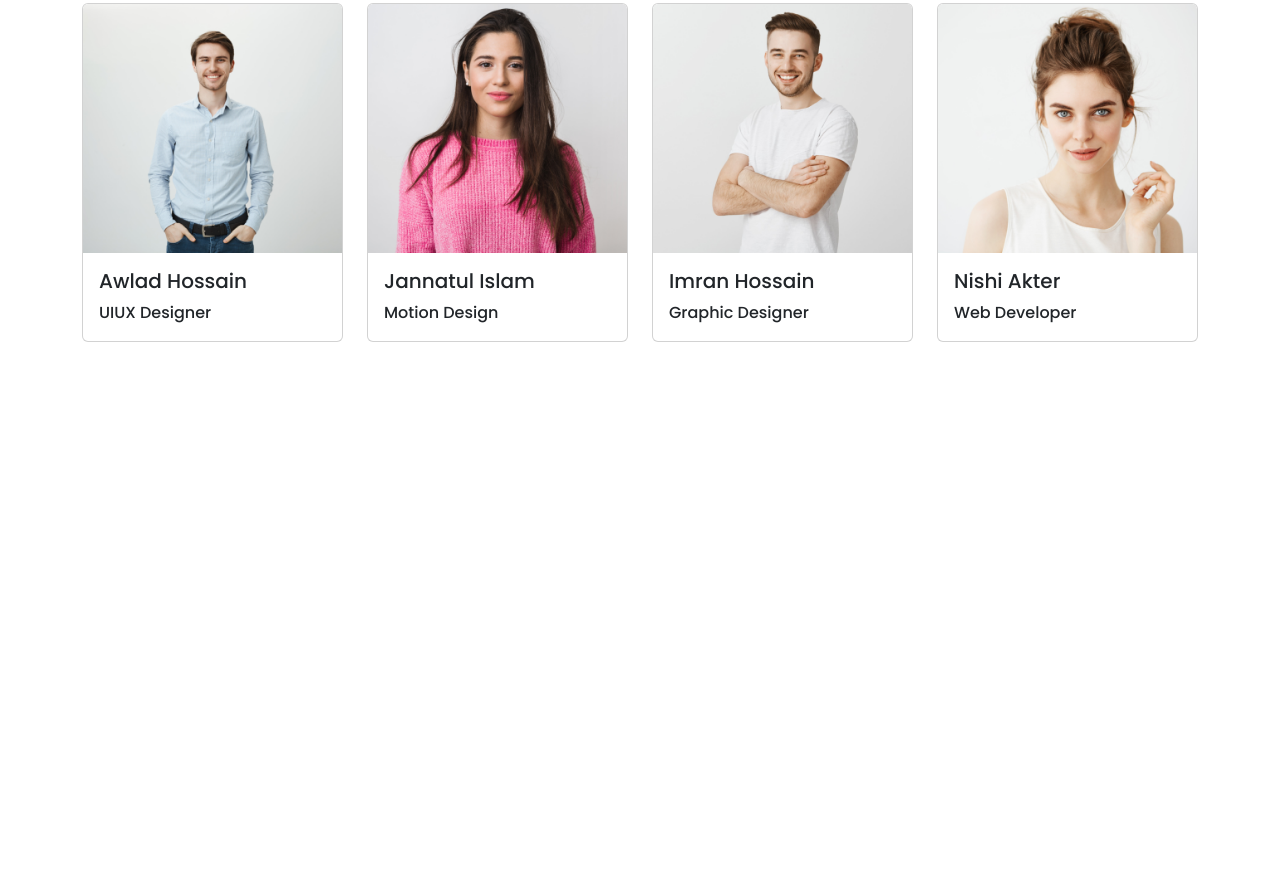
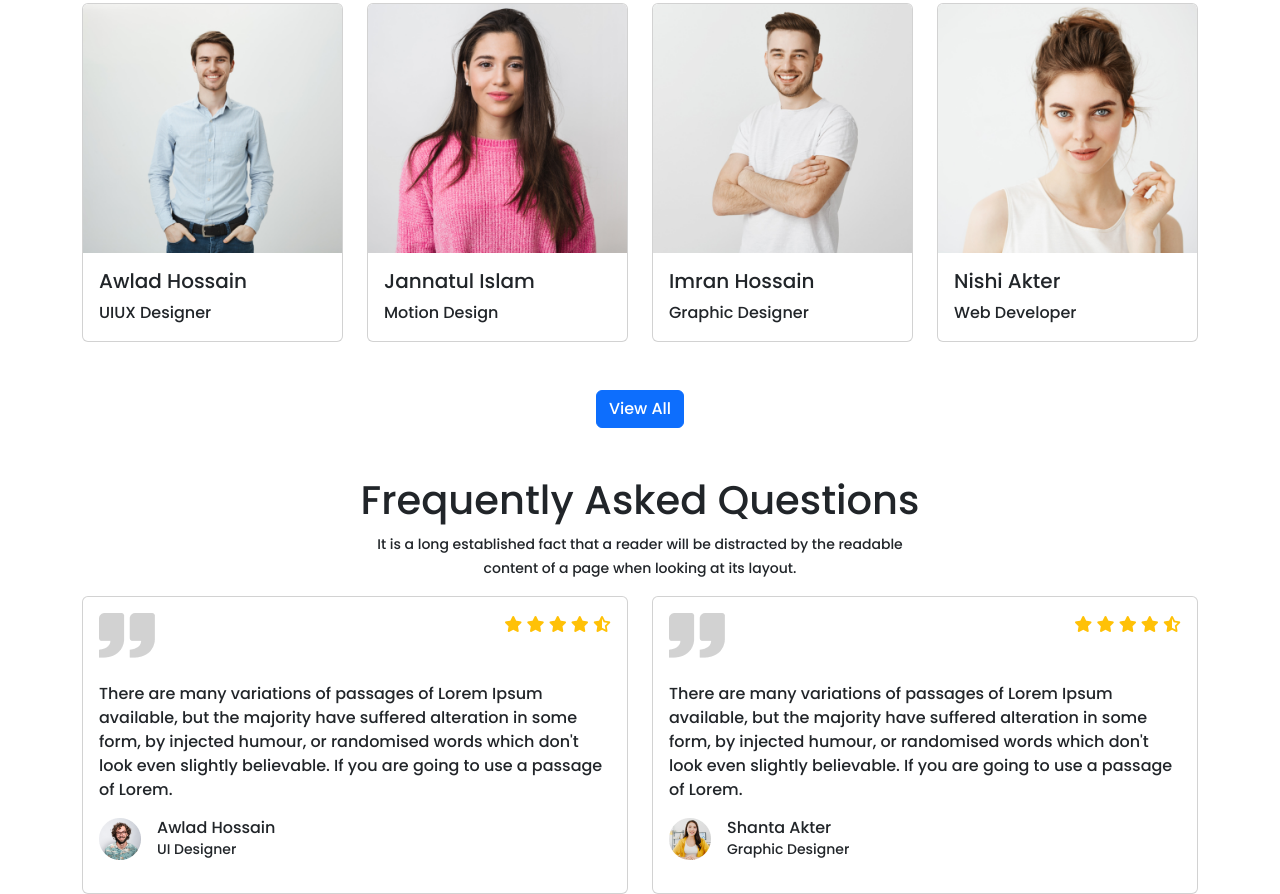
Before and after one commit to iammoinislam/tech-web, a plain HTML site: page index.html in a window 1280 px wide. Shown: the part 2330-3224 px from the top of the page. Before the commit the page ends 2672 px from the top, so only its background shows below. Drawn offline with nearby package versions, Linux system fonts and the light colour scheme.

Commit message:
feedback part

```diff
--- a/css/style.css
+++ b/css/style.css
@@ -65,6 +65,9 @@ text p{
          margin-bottom: 20%;
 
      }
+     .viewbtn{
+        visibility: hidden;
+     }
 
 
 }
@@ -93,4 +96,11 @@ text p{
     margin-right: -15%;
 
 }
+}.viewbtn{
+    visibility: hidden;
 }
+@media only screen and (min-width: 992px){
+    .viewbtn{
+        visibility: visible;
+    }
+}
--- a/index.html
+++ b/index.html
@@ -8,6 +8,8 @@
     <link href="https://cdn.jsdelivr.net/npm/bootstrap@5.2.0/dist/css/bootstrap.min.css" rel="stylesheet" integrity="sha384-gH2yIJqKdNHPEq0n4Mqa/HGKIhSkIHeL5AyhkYV8i59U5AR6csBvApHHNl/vI1Bx" crossorigin="anonymous">
     <!-- custom css -->
     <link rel="stylesheet" href="css/style.css">
+    <!-- font awsome -->
+    <script src="https://kit.fontawesome.com/d88568da5b.js" crossorigin="anonymous"></script>
 </head>
 <body>
     <header>
@@ -234,7 +236,8 @@
         </div>
        </div>
     </section>
-    <!-- modal sec enc -->
+    <!-- modal sec end -->
+    <!-- student start -->
     <section class="container mt-5">
         <div class="midtxt">
             <h1>Meet Our Successfull <br>Students</h1>
@@ -278,10 +281,85 @@
               </div>
             </div>
           </div>
+          <div class="text-center mt-5 viewbtn">
+            <button class="btn btn-primary" type="button"> View All</button>
+          </div>
 
 
 
     </section>
+    <!-- student end -->
+
+    <section class="container">
+        <diV class="text-center mt-5">
+            <h1>Frequently Asked Questions</h1>
+            <p><small>It is a long established fact that a reader will be distracted by the readable <br> content of a page when looking at its layout.</small></p>
+        </diV>
+        <div class="row row-col-sm-2 row-cols-lg-2 g-4">
+            <div class="">
+              <div class="card">
+                <div class="card-body">
+                <div class="d-flex justify-content-between">
+                    <div class="mb-4">
+                        <img src="images/comma.png" alt="" srcset="">
+
+                        </div>
+                        <div class="text-warning">
+                        <i class="fa-solid fa-star"></i>
+                        <i class="fa-solid fa-star"></i>
+                        <i class="fa-solid fa-star"></i>
+                        <i class="fa-solid fa-star"></i>
+                        <i class="fa-solid fa-star-half-stroke"></i>
+                    </div>
+                </div>
+                <p class="card-text">There are many variations of passages of Lorem Ipsum available, but the majority have suffered alteration in some form, by injected humour, or randomised words which don't look even slightly believable. If you are going to use a passage of Lorem.</p>
+               <div class="d-flex">
+                <div>
+                    <img src="images/student/student-5.png" alt="" srcset="">
+                </div>
+                <div class="ps-3">
+                    <h6 class="mb-0">Awlad Hossain</h6>
+                    <p><small>UI Designer</small></p>
+                </div>
+               </div>
+
+                </div>
+              </div>
+            </div>
+
+            <div class="">
+                <div class="card">
+                  <div class="card-body">
+                  <div class="d-flex justify-content-between">
+                      <div class="mb-4">
+                          <img src="images/comma.png" alt="" srcset="">
+
+                          </div>
+                          <div class="text-warning">
+                          <i class="fa-solid fa-star"></i>
+                          <i class="fa-solid fa-star"></i>
+                          <i class="fa-solid fa-star"></i>
+                          <i class="fa-solid fa-star"></i>
+                          <i class="fa-solid fa-star-half-stroke"></i>
+                      </div>
+                  </div>
+                  <p class="card-text">There are many variations of passages of Lorem Ipsum available, but the majority have suffered alteration in some form, by injected humour, or randomised words which don't look even slightly believable. If you are going to use a passage of Lorem.</p>
+                 <div class="d-flex">
+                  <div>
+                      <img src="images/student/student-6.png" alt="" srcset="">
+                  </div>
+                  <div class="ps-3">
+                      <h6 class="mb-0">Shanta Akter</h6>
+                      <p><small>Graphic Designer</small></p>
+                  </div>
+                 </div>
+
+                  </div>
+                </div>
+              </div>
+          </div>
+    </section>
+
 
     </main>
 
```
